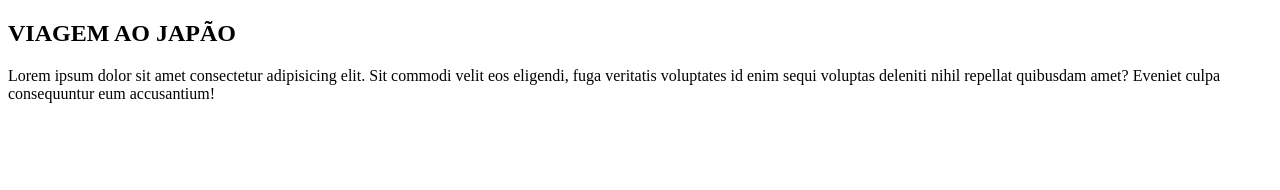
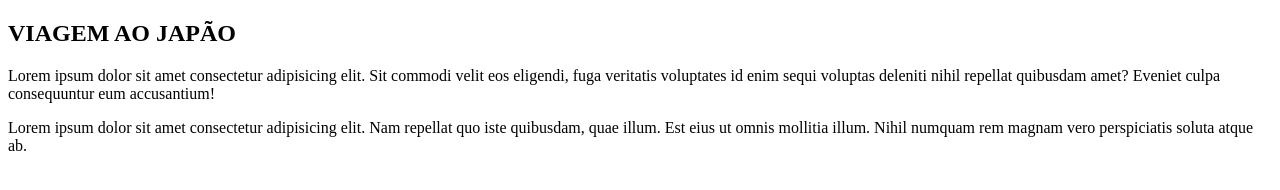
Before and after one commit to thaminf/viagemjapao, a plain HTML site: page index.html in a window 1280 px wide. Drawn offline with Linux system fonts and the light colour scheme.

Commit message:
adicionando mais um paragrafo na home

```diff
--- a/index.html
+++ b/index.html
@@ -10,6 +10,7 @@
     <article>
         <h1 class = "h1_home">VIAGEM AO JAPÃO</h1>
         <p>Lorem ipsum dolor sit amet consectetur adipisicing elit. Sit commodi velit eos eligendi, fuga veritatis voluptates id enim sequi voluptas deleniti nihil repellat quibusdam amet? Eveniet culpa consequuntur eum accusantium!</p>
+        <p>Lorem ipsum dolor sit amet consectetur adipisicing elit. Nam repellat quo iste quibusdam, quae illum. Est eius ut omnis mollitia illum. Nihil numquam rem magnam vero perspiciatis soluta atque ab.</p>
     </article>
 </body>
 </html>
```
